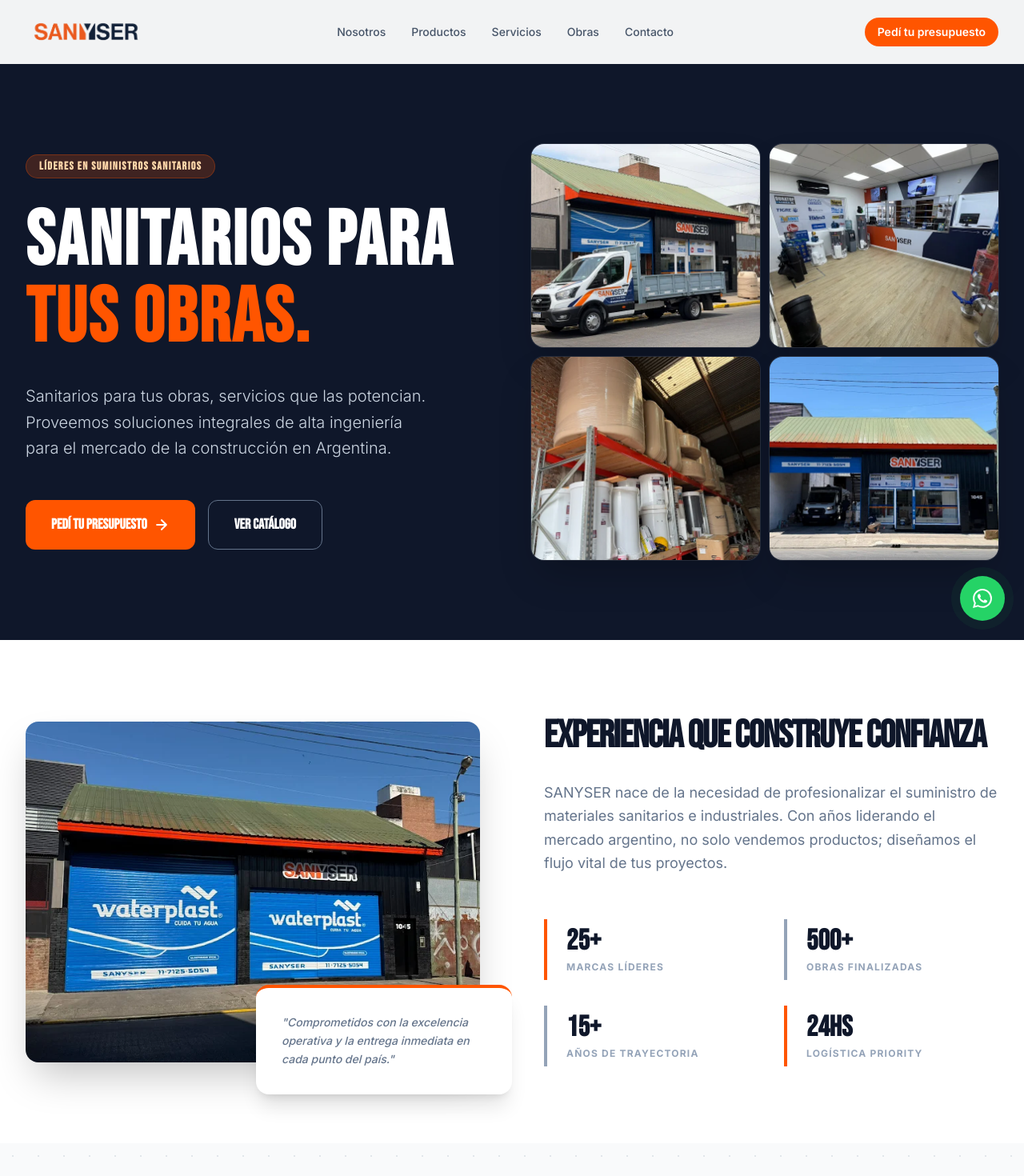
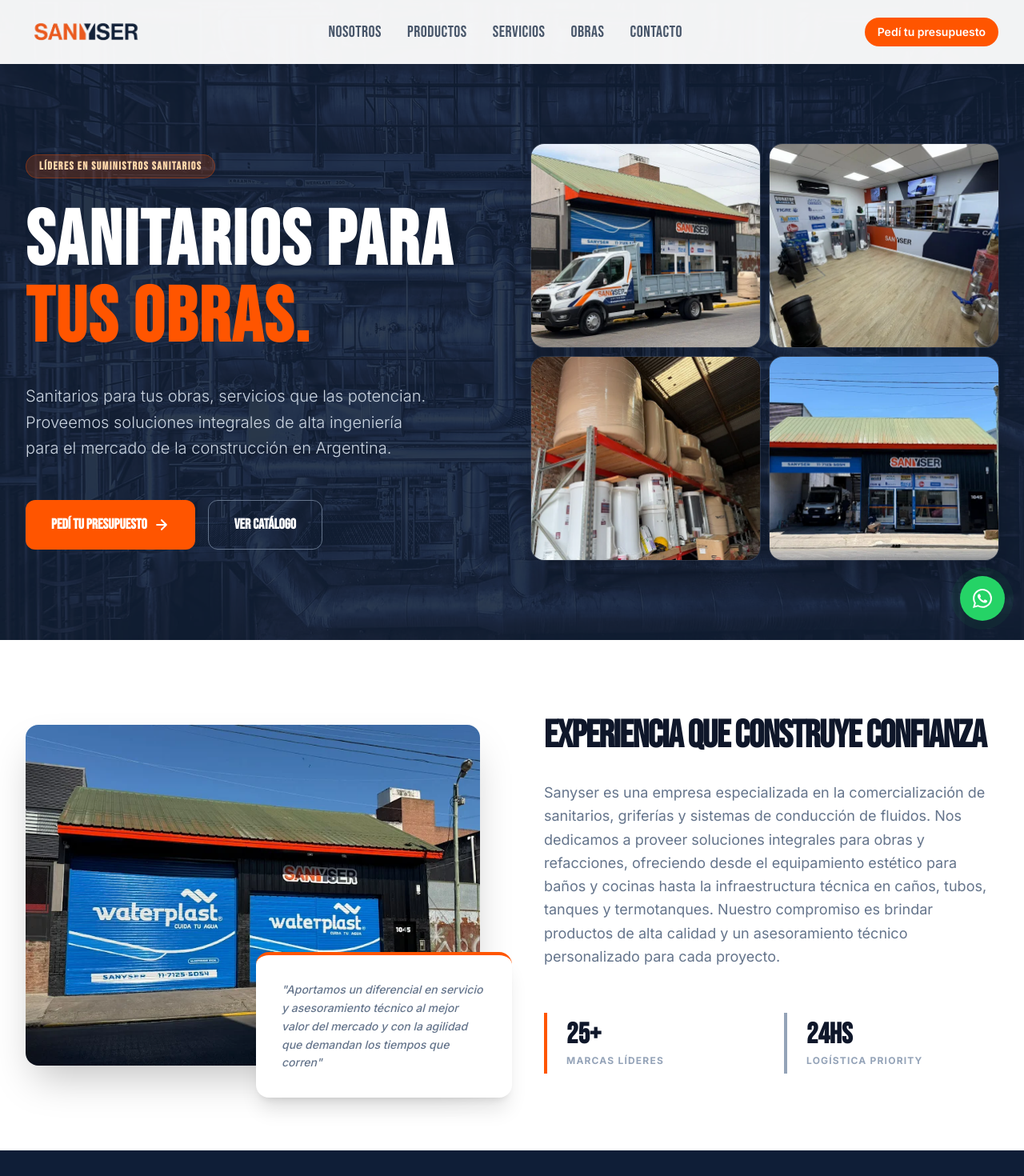
Before and after one commit to agusruiz11/sanyser-web, a React (Vite) app in the folder sanyser-landing/: page / in a window 1280 px wide. Shown: the top 1470 px of the page at 80% size. Built offline with nearby package versions, Linux system fonts and the light colour scheme.

Commit message:
build 31-03

```diff
--- a/sanyser-landing/package.json
+++ b/sanyser-landing/package.json
@@ -10,6 +10,7 @@
     "preview": "vite preview"
   },
   "dependencies": {
+    "framer-motion": "^12.38.0",
     "lucide-react": "^1.7.0",
     "react": "^18.3.1",
     "react-dom": "^18.3.1",
--- a/sanyser-landing/src/App.jsx
+++ b/sanyser-landing/src/App.jsx
@@ -19,11 +19,11 @@
       <main>
         <Hero />
         <Nosotros />
+        <Marcas />
         <Productos />
-        <Marcas />
         <Servicios />
-        <Obras />
-        <Testimonios />
+        {/* <Obras /> */}
+        {/* <Testimonios /> */}
         <Presupuesto />
         <FAQ />
       </main>
--- a/sanyser-landing/src/components/layout/Footer.jsx
+++ b/sanyser-landing/src/components/layout/Footer.jsx
@@ -27,7 +27,7 @@
   { label: 'Productos', href: '#productos' },
   { label: 'Marcas', href: '#marcas' },
   { label: 'Servicios', href: '#servicios' },
-  { label: 'Obras', href: '#obras' },
+  // { label: 'Obras', href: '#obras' },
   { label: 'Contacto', href: '#presupuesto' },
 ];
 
@@ -64,22 +64,22 @@
               Más de 25 marcas líderes, ingeniería propia y logística inmediata en todo el país.
             </p>
             <div className="flex items-center gap-4">
-              <a
+              {/* <a
                 href="#"
                 className="w-9 h-9 rounded-full bg-white/10 hover:bg-primary-orange transition-colors duration-300 flex items-center justify-center"
                 aria-label="Facebook"
               >
                 <FacebookIcon />
-              </a>
+              </a> */}
               <a
-                href="#"
+                href="https://www.instagram.com/sanyser.sanitarios/"
                 className="w-9 h-9 rounded-full bg-white/10 hover:bg-primary-orange transition-colors duration-300 flex items-center justify-center"
                 aria-label="Instagram"
               >
                 <InstagramIcon />
               </a>
               <a
-                href="#"
+                href="https://www.linkedin.com/company/110816221/admin/dashboard/"
                 className="w-9 h-9 rounded-full bg-white/10 hover:bg-primary-orange transition-colors duration-300 flex items-center justify-center"
                 aria-label="LinkedIn"
               >
@@ -132,19 +132,32 @@
                 <MapPin size={18} className="text-primary-orange mt-0.5 flex-shrink-0" />
                 <span className="text-white/60 text-sm">
                   Av. Santa Fe 1045<br />
-                  Lomas de Zamora, Buenos Aires
+                  Lomas de Zamora, Buenos Aires.
+                </span>
+              </li>
+              <li className="flex items-start gap-3">
+                <MapPin size={18} className="text-primary-orange mt-0.5 flex-shrink-0" />
+                <span className="text-white/60 text-sm">
+                  Av. San Juan 4156<br />
+                  CABA.
                 </span>
               </li>
               <li className="flex items-center gap-3">
                 <Phone size={18} className="text-primary-orange flex-shrink-0" />
                 <a href="tel:+541171255054" className="text-white/60 hover:text-primary-orange transition-colors text-sm">
-                  +54 11 7125-5054
+                  +54 9 11 7125-5054
+                </a>
+              </li>
+              <li className="flex items-center gap-3">
+                <Phone size={18} className="text-primary-orange flex-shrink-0" />
+                <a href="tel:+541128933560" className="text-white/60 hover:text-primary-orange transition-colors text-sm">
+                  +54 9 11 2893-3560
                 </a>
               </li>
               <li className="flex items-center gap-3">
                 <Mail size={18} className="text-primary-orange flex-shrink-0" />
-                <a href="mailto:info@sanyser.com.ar" className="text-white/60 hover:text-primary-orange transition-colors text-sm">
-                  info@sanyser.com.ar
+                <a href="mailto:obrassanyser@gmail.com" className="text-white/60 hover:text-primary-orange transition-colors text-sm">
+                  obrassanyser@gmail.com
                 </a>
               </li>
             </ul>
--- a/sanyser-landing/src/components/layout/Navbar.jsx
+++ b/sanyser-landing/src/components/layout/Navbar.jsx
@@ -57,7 +57,7 @@
                   key={link.href}
                   href={link.href}
                   onClick={(e) => handleNavClick(e, link.href)}
-                  className="text-slate-600 hover:text-primary-orange transition-colors duration-200 font-medium text-sm"
+                  className="text-slate-600 hover:text-primary-orange transition-colors duration-200 font-headline text-xl tracking-wide"
                 >
                   {link.label}
                 </a>
@@ -122,7 +122,7 @@
                 key={link.href}
                 href={link.href}
                 onClick={(e) => handleNavClick(e, link.href)}
-                className="text-slate-600 hover:text-primary-orange transition-colors duration-200 font-medium py-3 px-4 rounded-lg hover:bg-slate-50 text-base"
+                className="text-slate-600 hover:text-primary-orange transition-colors duration-200 font-headline py-3 px-4 rounded-lg hover:bg-slate-50 text-xl tracking-wide"
               >
                 {link.label}
               </a>
--- a/sanyser-landing/src/components/sections/Hero.jsx
+++ b/sanyser-landing/src/components/sections/Hero.jsx
@@ -2,6 +2,16 @@
 import bg2 from '../../assets/bg/2025-11-29 (2).webp';
 import bg3 from '../../assets/bg/2025-11-29 (4).webp';
 import bg4 from '../../assets/bg/2025-11-29 (6).webp';
+import plumbing from '../../assets/bg/plumbing-iwn79cewneas3un5.jpg';
+
+function PrismDots() {
+  return (
+    <div
+      aria-hidden="true"
+      className="prism-dots absolute inset-0 pointer-events-none z-[1]"
+    />
+  );
+}
 
 const WHATSAPP_NUMBER = '5491171255054';
 const WHATSAPP_PRESUPUESTO = 'Hola, quiero pedir un presupuesto de materiales sanitarios.';
@@ -18,27 +28,21 @@
   return (
     <section
       id="hero"
-      className="relative min-h-screen flex items-center pt-20 overflow-hidden bg-slate-900"
+      className="relative min-h-screen flex items-center pt-20 overflow-hidden bg-[#0F1E37]"
     >
-      {/* Overlay degradado: asegura legibilidad del texto en desktop */}
-      <div className="absolute inset-0 z-0 pointer-events-none bg-gradient-to-r from-slate-900 via-slate-900/85 to-slate-900/30 hidden md:block" />
-      {/* Overlay sólido en mobile */}
-      <div className="absolute inset-0 z-0 pointer-events-none bg-slate-900/70 md:hidden" />
+      {/* Imagen plumbing de fondo */}
+      <img
+        src={plumbing}
+        alt=""
+        aria-hidden="true"
+        className="absolute inset-0 w-full h-full object-cover z-0"
+      />
 
-      {/* Fotos de fondo visibles en desktop como collage */}
-      <div className="absolute inset-0 z-[-1] hidden md:grid grid-cols-2 grid-rows-2">
-        <img src={bg1} alt="" className="w-full h-full object-cover" aria-hidden="true" />
-        <img src={bg2} alt="" className="w-full h-full object-cover" aria-hidden="true" />
-        <img src={bg3} alt="" className="w-full h-full object-cover" aria-hidden="true" />
-        <img src={bg4} alt="" className="w-full h-full object-cover" aria-hidden="true" />
-      </div>
-      {/* Una sola foto de fondo en mobile */}
-      <div className="absolute inset-0 z-[-1] md:hidden">
-        <img src={bg4} alt="" className="w-full h-full object-cover" aria-hidden="true" />
-      </div>
+      {/* Overlay navy para tonificar y dar legibilidad */}
+      <div className="absolute inset-0 z-[1] pointer-events-none" style={{ backgroundColor: 'rgba(15, 30, 55, 0.85)' }} />
 
       {/* Contenido */}
-      <div className="container mx-auto px-4 sm:px-8 relative z-10 grid md:grid-cols-2 gap-12 items-center py-12">
+      <div className="container mx-auto px-4 sm:px-8 relative z-[2] grid md:grid-cols-2 gap-12 items-center py-12">
         <div className="space-y-8">
           {/* Eyebrow */}
           <div className="inline-block px-4 py-1 rounded-full bg-primary-orange/20 border border-primary-orange/30 text-orange-200 text-sm font-bold tracking-widest uppercase font-headline">
@@ -46,7 +50,7 @@
           </div>
 
           {/* Título */}
-          <h1 className="text-4xl sm:text-6xl md:text-8xl font-black font-headline text-white leading-[0.9] tracking-wide">
+          <h1 className="text-5xl sm:text-6xl md:text-8xl font-black font-headline text-white leading-[0.9] tracking-wide">
             Sanitarios para{' '}
             <br />
             <span className="text-primary-orange">tus obras.</span>
@@ -83,14 +87,14 @@
           </div>
         </div>
 
-        {/* Collage visible solo en desktop — las fotos ya están en el fondo,
-            acá mostramos el grid con bordes/sombra para dar profundidad */}
+        {/* Collage visible solo en desktop */}
         <div className="hidden md:grid grid-cols-2 gap-3 h-[520px]">
           <img src={bg1} alt="Camión de entrega Sanyser" loading="eager" className="w-full h-full object-cover rounded-2xl shadow-2xl ring-1 ring-white/10" />
           <img src={bg2} alt="Showroom Sanyser" loading="eager" className="w-full h-full object-cover rounded-2xl shadow-2xl ring-1 ring-white/10" />
           <img src={bg3} alt="Depósito Sanyser" loading="eager" className="w-full h-full object-cover rounded-2xl shadow-2xl ring-1 ring-white/10" />
           <img src={bg4} alt="Local Sanyser" loading="eager" className="w-full h-full object-cover rounded-2xl shadow-2xl ring-1 ring-white/10" />
         </div>
+
       </div>
     </section>
   );
--- a/sanyser-landing/src/components/sections/Nosotros.jsx
+++ b/sanyser-landing/src/components/sections/Nosotros.jsx
@@ -41,7 +41,7 @@
             {/* Tarjeta flotante */}
             <div className="absolute -bottom-10 -right-10 bg-white p-8 rounded-2xl shadow-xl hidden lg:block max-w-xs border-t-4 border-primary-orange">
               <p className="text-slate-500 font-medium italic text-sm leading-relaxed">
-                "Comprometidos con la excelencia operativa y la entrega inmediata en cada punto del país."
+                "Aportamos un diferencial en servicio y asesoramiento técnico al mejor valor del mercado y con la agilidad que demandan los tiempos que corren"
               </p>
             </div>
           </div>
--- a/sanyser-landing/src/data/nosotros.js
+++ b/sanyser-landing/src/data/nosotros.js
@@ -1,13 +1,13 @@
 // Editá estos datos cuando el cliente provea la información definitiva
 export const nosotros = {
   descripcion:
-    'SANYSER nace de la necesidad de profesionalizar el suministro de materiales sanitarios e industriales. Con años liderando el mercado argentino, no solo vendemos productos; diseñamos el flujo vital de tus proyectos.',
+    'Sanyser es una empresa especializada en la comercialización de sanitarios, griferías y sistemas de conducción de fluidos. Nos dedicamos a proveer soluciones integrales para obras y refacciones, ofreciendo desde el equipamiento estético para baños y cocinas hasta la infraestructura técnica en caños, tubos, tanques y termotanques. Nuestro compromiso es brindar productos de alta calidad y un asesoramiento técnico personalizado para cada proyecto.',
   imagen: null,
   // acento: 'orange' → borde naranja | 'blue' → borde azul (alternan igual que en el diseño)
   stats: [
     { id: 1, valor: '25+',   etiqueta: 'Marcas Líderes',       acento: 'orange' },
-    { id: 2, valor: '500+',  etiqueta: 'Obras Finalizadas',     acento: 'blue'   },
-    { id: 3, valor: '15+',   etiqueta: 'Años de Trayectoria',   acento: 'blue'   },
-    { id: 4, valor: '24hs',  etiqueta: 'Logística Priority',    acento: 'orange' },
+    // { id: 2, valor: '500+',  etiqueta: 'Obras Finalizadas',     acento: 'blue'   },
+    // { id: 3, valor: '15+',   etiqueta: 'Años de Trayectoria',   acento: 'blue'   },
+    { id: 4, valor: '24hs',  etiqueta: 'Logística Priority',    acento: 'blue' },
   ],
 };
--- a/sanyser-landing/src/index.css
+++ b/sanyser-landing/src/index.css
@@ -138,3 +138,25 @@
 .whatsapp-pulse {
   animation: whatsappPulse 2s infinite;
 }
+
+/* Hero — PrismDots background */
+@keyframes prismScroll {
+  from { background-position: 0px 0px,   14px 24px, 7px 12px; }
+  to   { background-position: 28px 48px, 42px 72px, 35px 60px; }
+}
+@keyframes prismHue {
+  0%   { filter: hue-rotate(-10deg) brightness(1);   }
+  50%  { filter: hue-rotate(40deg)  brightness(1.2); }
+  100% { filter: hue-rotate(-10deg) brightness(1);   }
+}
+
+.prism-dots {
+  background-image:
+    radial-gradient(circle, rgba(255, 85,  0, 0.55) 2.5px, transparent 2.5px),
+    radial-gradient(circle, rgba(255, 150, 0, 0.35) 2.5px, transparent 2.5px),
+    radial-gradient(circle, rgba(255, 210, 80, 0.20) 2.5px, transparent 2.5px);
+  background-size: 28px 48px;
+  background-position: 0px 0px, 14px 24px, 7px 12px;
+  opacity: 0.3;
+  animation: prismScroll 26s linear infinite, prismHue 9s ease-in-out infinite;
+}
```
Also changed, not shown: sanyser-landing/src/assets/bg/plumbing-iwn79cewneas3un5.jpg (added), 1 other file (tests, documents, lock files or other folders).
